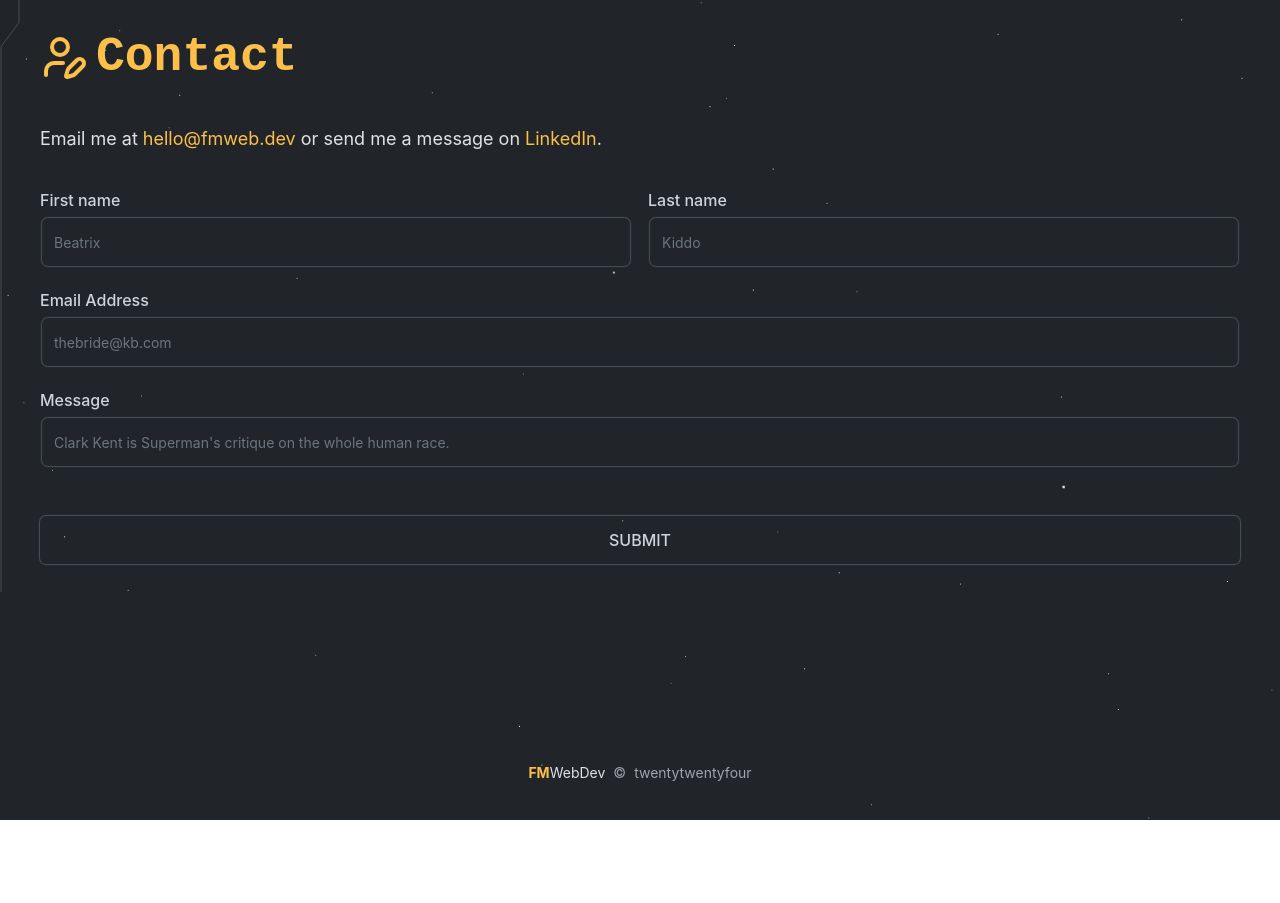
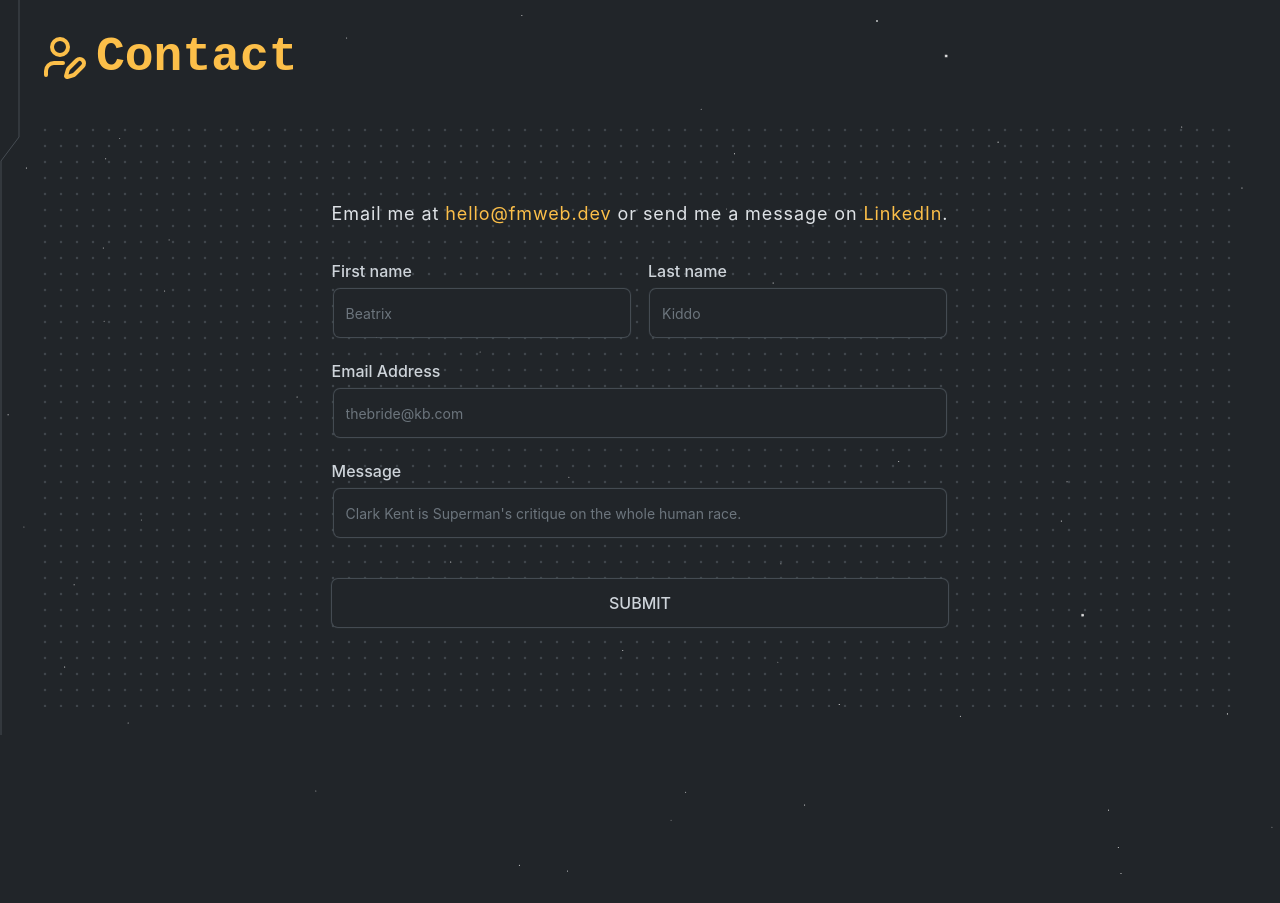
Before and after one commit to FrankieMarie/fmweb.dev, a React (Vite) app: page / in a window 1280 px wide. Shown: the part 2379-3282 px from the top of the page. Before the commit the page ends 3199 px from the top, so only its background shows below. Built offline with nearby package versions, Linux system fonts and the light colour scheme; a web font is replaced by a local one.

Commit message:
contact background grid hilite

```diff
--- a/package.json
+++ b/package.json
@@ -17,6 +17,7 @@
     "framer-motion": "^11.3.24",
     "lucide-react": "^0.427.0",
     "maath": "^0.10.8",
+    "mini-svg-data-uri": "^1.4.4",
     "react": "^18.3.1",
     "react-dom": "^18.3.1",
     "tailwind-scrollbar": "^3.1.0",
--- a/src/components/Contact.tsx
+++ b/src/components/Contact.tsx
@@ -4,6 +4,7 @@ import { cn } from '../utils';
 import { Label } from './Label';
 import { Input } from './Input';
 import { FormEvent } from 'react';
+import { HiliteGrid } from './HiliteGrid';
 
 function Contact() {
   const handleSubmit = (e: FormEvent) => {
@@ -19,7 +20,8 @@ function Contact() {
           <UserPen className="hidden md:block" size={48} /> Contact
         </h1>
       </Link>
-      <p className="text-18">
+      <HiliteGrid>
+        <p className="mb-10 text-16 leading-none tracking-normal md:text-18 md:tracking-wider">
           Email me at{' '}
           <a className="cursor-pointer text-gold hover:text-gold/80">
             hello@fmweb.dev
@@ -33,8 +35,8 @@ function Contact() {
           </a>
           .
         </p>
-      <form className="my-10" onSubmit={handleSubmit}>
-        <div className="mb-6 flex flex-col space-y-2 md:flex-row md:space-x-4 md:space-y-0">
+        <form onSubmit={handleSubmit}>
+          <div className="mb-6 flex flex-col space-y-6 md:flex-row md:space-x-4 md:space-y-0">
             <LabelInputContainer>
               <Label htmlFor="firstname">First name</Label>
               <Input id="firstname" placeholder="Beatrix" type="text" />
@@ -56,14 +58,16 @@ function Contact() {
               type="password"
             />
           </LabelInputContainer>
+
           <button
-          className="group/btn relative mt-12 block h-12 w-full rounded-md font-medium uppercase text-lighter shadow-[0px_0px_1px_1px_var(--dark)]"
+            className="group/btn relative mt-10 block h-12 w-full rounded-md bg-darkest font-medium uppercase text-lighter shadow-[0px_0px_1px_1px_var(--dark)]"
             type="submit"
           >
             Submit
             <BottomGradient />
           </button>
         </form>
+      </HiliteGrid>
     </section>
   );
 }
--- /dev/null
+++ b/src/components/HiliteGrid.tsx
@@ -0,0 +1,62 @@
+import { cn } from '../utils';
+import { useMotionValue, motion, useMotionTemplate } from 'framer-motion';
+import { ReactNode, MouseEvent } from 'react';
+
+type Props = {
+  children: ReactNode;
+  className?: string;
+  containerClassName?: string;
+};
+
+export const HiliteGrid = ({
+  children,
+  className,
+  containerClassName
+}: Props) => {
+  const mouseX = useMotionValue(0);
+  const mouseY = useMotionValue(0);
+
+  function handleMouseMove({
+    currentTarget,
+    clientX,
+    clientY
+  }: MouseEvent<HTMLDivElement>) {
+    if (!currentTarget) return;
+    const { left, top } = currentTarget.getBoundingClientRect();
+
+    mouseX.set(clientX - left);
+    mouseY.set(clientY - top);
+  }
+  return (
+    <div
+      className={cn(
+        'group relative flex w-full items-center justify-center p-6 md:py-10 lg:py-20',
+        containerClassName
+      )}
+      onMouseMove={handleMouseMove}
+    >
+      <div className="bg-dot-thick-dark/75 pointer-events-none absolute inset-0" />
+      <motion.div
+        className="bg-dot-thick-gold/65 pointer-events-none absolute inset-0 opacity-0 transition duration-300 group-hover:opacity-100"
+        style={{
+          WebkitMaskImage: useMotionTemplate`
+            radial-gradient(
+              200px circle at ${mouseX}px ${mouseY}px,
+              black 0%,
+              transparent 100%
+            )
+          `,
+          maskImage: useMotionTemplate`
+            radial-gradient(
+              200px circle at ${mouseX}px ${mouseY}px,
+              black 0%,
+              transparent 100%
+            )
+          `
+        }}
+      />
+
+      <div className={cn('relative z-20', className)}>{children}</div>
+    </div>
+  );
+};
--- a/tailwind.config.js
+++ b/tailwind.config.js
@@ -1,5 +1,6 @@
 const defaultTheme = require('tailwindcss/defaultTheme');
 const colors = require('tailwindcss/colors');
+const svgToDataUri = require('mini-svg-data-uri');
 const {
   default: flattenColorPalette
 } = require('tailwindcss/lib/util/flattenColorPalette');
@@ -73,7 +74,19 @@ module.exports = {
   plugins: [
     'prettier-plugin-tailwindcss',
     require('tailwind-scrollbar'),
-    addVariablesForColors
+    addVariablesForColors,
+    function ({ matchUtilities, theme }) {
+      matchUtilities(
+        {
+          'bg-dot-thick': (value) => ({
+            backgroundImage: `url("${svgToDataUri(
+              `<svg xmlns="http://www.w3.org/2000/svg" viewBox="0 0 32 32" width="16" height="16" fill="none"><circle fill="${value}" id="pattern-circle" cx="10" cy="10" r="2.5"></circle></svg>`
+            )}")`
+          })
+        },
+        { values: flattenColorPalette(theme('backgroundColor')), type: 'color' }
+      );
+    }
   ]
 };
 
```
Also changed, not shown: 1 other file (tests, documents, lock files or other folders). Lines whose indentation alone changed are shown as unchanged.
